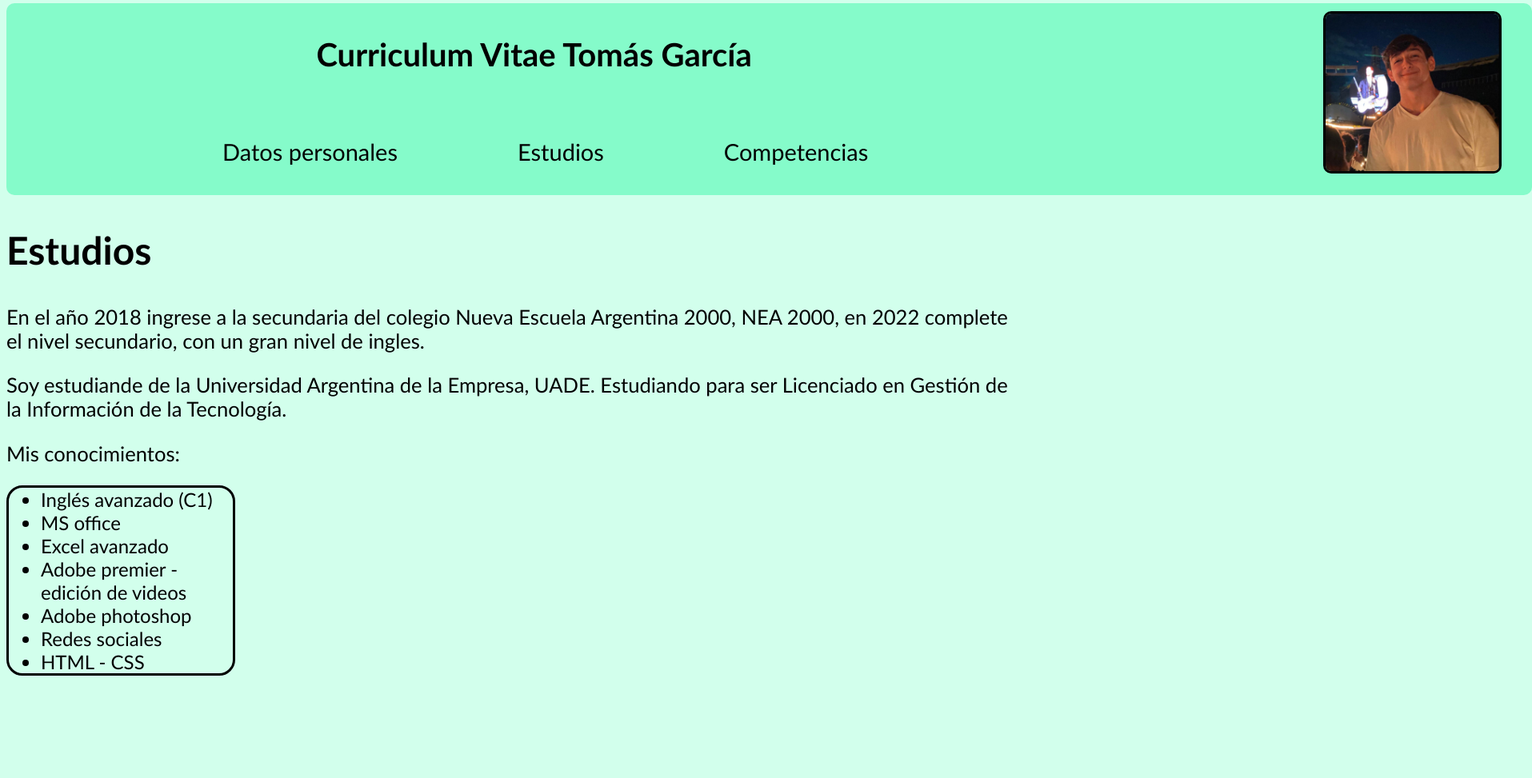
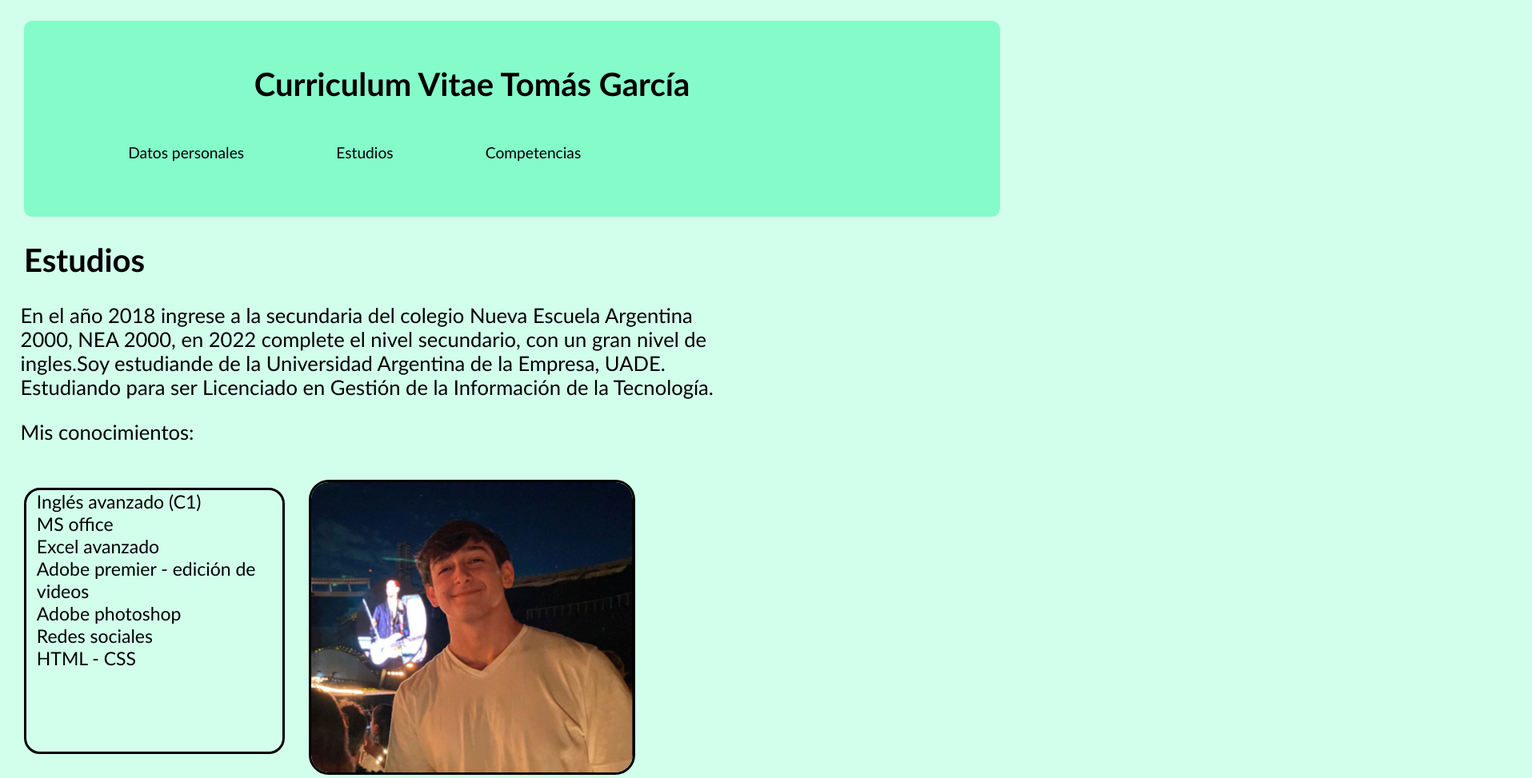
Before and after one commit to tomasGA4/Curriculum-Vitae, a plain HTML site: page Estudios.html in a window 1280 px wide. Shown: the part 4-977 px from the top of the page at 80% size, 1915 px wide, since content can reach past the window. Before the commit the page ends 873 px from the top, so only its background shows below. Drawn offline with Linux system fonts and the light colour scheme.

Commit message:
Versión 1.9

```diff
--- a/Estudios.html
+++ b/Estudios.html
@@ -10,33 +10,32 @@
 </head>
 
 <body>
-    <header>
     <section class="accesos">
-            <section class="titulo">
+        <header class="header">
+            <section class="contenedor">
                 <h1>Curriculum Vitae Tomás García</h1>
-            </section>
-            <section class="enlaces">
+                <div class="enlaces">
                     <ul class="hipervinculos">
                         <li><a href="index.html"> Datos personales </a></li>
                         <li><a href="Estudios.html"> Estudios </a></li>
                         <li><a href="Competencias.html"> Competencias </a></li>
                     </ul>
-            </section>
-        </section>
-        <section class="foto">
-            <img src="fotocv.jpeg" alt="Foto de perfil">
+                </div>
             </section>
         </header>
+    </section>
 
     <h2 class="h2">Estudios</h2>
     <section class="nea">
         <p>En el año 2018 ingrese a la secundaria del colegio Nueva Escuela Argentina 2000, NEA 2000,
-        en 2022 complete el nivel secundario, con un gran nivel de ingles.</p>
-        <p>Soy estudiande de la Universidad Argentina de la Empresa, UADE. Estudiando para ser
+            en 2022 complete el nivel secundario, con un gran nivel de ingles.Soy estudiande de la Universidad Argentina
+            de la Empresa, UADE. Estudiando para ser
             Licenciado en Gestión de la Información de la Tecnología.
         </p>
     </section>
+
     <p class="mis">Mis conocimientos:</p>
+    <section class="fotocont">
         <ul class="conocimientos">
             <li>Inglés avanzado (C1)</li>
             <li>MS office</li>
@@ -46,6 +45,10 @@
             <li>Redes sociales</li>
             <li>HTML - CSS</li>
         </ul>
+        <div class="foto">
+            <img src="fotocv.jpeg" alt="Foto de perfil">
+        </div>
+    </section>
 </body>
 
 </html>
--- a/competencias.css
+++ b/competencias.css
@@ -3,75 +3,72 @@ body{
 }
 
 header{
-    background-color: rgba(61, 248, 170, 0.507);
+    background-color: #3df8aa81;
+    border-radius: 10px;
+    margin: 30px;
+    max-width: 1650px;
     display: flex;
-    text-align: left;
-    border-radius: 10px;
-    width: 1907px;
-    height: 240px;
+    justify-content: center;
+    height: 245px;
 }
 
-.titulo {
-    margin-bottom: 10px;
-    padding-left: 38%;
-}
-
-.accesos {
-    margin-left: 50px;
-    margin-right: 50px;
-    width: 1380px;
-}
-
-.enlaces{
-    display: flex;
-    justify-content: space-between;
-    width: 200%;
+.contenedor {
+    max-width: 1300px;
 }
 
 .hipervinculos li a {
     text-decoration: none;
-    padding-left: 150px;
+    padding-left: 9vw;
     color: black;
-    font-size: 29px;
+    font-size: 1.5vw;
     font-family: 'Gill Sans', 'Gill Sans MT', Calibri, 'Trebuchet MS', sans-serif;
 }
 
 .hipervinculos{
-    padding-left: 70px;
     display: flex;
-    margin-top: 40px;
+    margin-top: 50px;
+    width: 1300px;
     list-style: none;
     font-family: 'Gill Sans', 'Gill Sans MT', Calibri, 'Trebuchet MS', sans-serif;
 }
 
-img {
-    width: 62%;
-    border-radius: 10px;
-    margin-left: 90px;
-    border-style: solid;
-    margin-top: 10px;
-
-}
-.foto{
-    padding-left: 30%;
-}
 h1 {
     text-align: center;
+    width: 1200px;
+    padding-top: 15px;
     font-size: 250%;
     font-family: 'Gill Sans', 'Gill Sans MT', Calibri, 'Trebuchet MS', sans-serif;
-
 }
 
-.h2{
-    font-size: 300%;
+.h2 {
+    font-size: 250%;
+    margin: 30px;
     font-family: 'Gill Sans', 'Gill Sans MT', Calibri, 'Trebuchet MS', sans-serif;
+    width: 94%;
 }
-.habilidades{
+.conocimientos{
+    font-size: 23px;
     font-family: 'Gill Sans', 'Gill Sans MT', Calibri, 'Trebuchet MS', sans-serif;
-    font-size: 150%;
-    font-weight: 400;
+    border-style: solid;
+    border-radius: 20px;
     padding-left: 1%;
-    border-radius: 20px;
+    margin: 30px;
+    max-width: 24%;
+    list-style: none;
+}
+
+.fotocont {
+    display: flex;
+    justify-content: flex-start;
+}
+
+img {
+    max-width: 45%;
+    margin-top: 20px;
+    border-radius: 25px;
     border-style: solid;
-    width: 29%;
 }
+
+.enlaces {
+    padding-left: 15px;
+}
--- a/estudios.css
+++ b/estudios.css
@@ -1,85 +1,88 @@
 body{
-    background-color: rgb(210, 255, 236);
+    background-color: #d2ffec;
+    margin: 0%;
+    padding: 0%;
 }
 
 header{
-    background-color: rgba(61, 248, 170, 0.507);
+    background-color: #3df8aa81;
+    border-radius: 10px;
+    margin: 30px;
+    max-width: 1650px;
     display: flex;
-    text-align: left;
-    border-radius: 10px;
-    width: 1907px;
-    height: 240px;
+    justify-content: center;
+    height: 245px;
 }
 
-.titulo {
-    margin-bottom: 10px;
-    padding-left: 38%;
-}
-
-.accesos {
-    margin-left: 50px;
-    margin-right: 50px;
-    width: 1380px;
-    font-family: 'Gill Sans', 'Gill Sans MT', Calibri, 'Trebuchet MS', sans-serif;
-}
-
-.enlaces{
-    display: flex;
-    justify-content: space-between;
-    width: 200%;
+.contenedor {
+    max-width: 1300px;
 }
 
 .hipervinculos li a {
     text-decoration: none;
-    padding-left: 150px;
+    padding-left: 9vw;
     color: black;
-    font-size: 29px;
+    font-size: 1.5vw;
+    font-family: 'Gill Sans', 'Gill Sans MT', Calibri, 'Trebuchet MS', sans-serif;
+}
+.hipervinculos{
+    display: flex;
+    margin-top: 50px;
+    width: 1300px;
+    list-style: none;
     font-family: 'Gill Sans', 'Gill Sans MT', Calibri, 'Trebuchet MS', sans-serif;
 }
 
-.hipervinculos{
-    padding-left: 70px;
-    display: flex;
-    margin-top: 40px;
+.conocimientos{
+    font-size: 23px;
+    font-family: 'Gill Sans', 'Gill Sans MT', Calibri, 'Trebuchet MS', sans-serif;
+    border-style: solid;
+    border-radius: 20px;
+    padding-left: 1%;
+    margin: 30px;
+    max-width: 24%;
     list-style: none;
-    font-family: 'Gill Sans', 'Gill Sans MT', Calibri, 'Trebuchet MS', sans-serif;
 }
+
 img {
-    width: 62%;
-    border-radius: 10px;
-    margin-left: 90px;
+    max-width: 45%;
+    margin-top: 20px;
+    border-radius: 25px;
     border-style: solid;
-    margin-top: 10px;
-
-}
-.foto{
-    padding-left: 30%;
 }
 
 h1 {
     text-align: center;
+    width: 1200px;
+    padding-top: 15px;
     font-size: 250%;
     font-family: 'Gill Sans', 'Gill Sans MT', Calibri, 'Trebuchet MS', sans-serif;
 }
-.h2{
-    font-size: 300%;
+.h2 {
+    font-size: 250%;
+    margin: 30px;
     font-family: 'Gill Sans', 'Gill Sans MT', Calibri, 'Trebuchet MS', sans-serif;
+    width: 94%;
 }
 
 .nea{
     font-size: 160%;
+    width: 70%;
+    padding-left: 2%;
     font-family: 'Gill Sans', 'Gill Sans MT', Calibri, 'Trebuchet MS', sans-serif;
 }
 
 .mis{
     font-family: 'Gill Sans', 'Gill Sans MT', Calibri, 'Trebuchet MS', sans-serif;
     font-size: 160%;
+    padding-left: 2%;
 }
 
-.conocimientos{
-    font-family: 'Gill Sans', 'Gill Sans MT', Calibri, 'Trebuchet MS', sans-serif;
-    font-size: 150%;
-    border-style: solid;
-    width: 19%;
-    border-radius: 20px;
+.fotocont {
+    display: flex;
+    justify-content: flex-start;
 }
+
+.enlaces {
+    padding-left: 15px;
+}
--- a/index.css
+++ b/index.css
@@ -44,19 +44,6 @@ header{
     max-width: 24%;
 }
 
-.bienvenida {
-    font-size: 200%;
-    margin: 30px;
-    font-family: 'Gill Sans', 'Gill Sans MT', Calibri, 'Trebuchet MS', sans-serif;
-}
-
-.intro{
-    font-size: 150%;
-    margin: 30px;
-    font-family: 'Gill Sans', 'Gill Sans MT', Calibri, 'Trebuchet MS', sans-serif;
-    width: 94%;
-}
-
 h1 {
     text-align: center;
     width: 1200px;
@@ -65,9 +52,6 @@ h1 {
     font-family: 'Gill Sans', 'Gill Sans MT', Calibri, 'Trebuchet MS', sans-serif;
 }
 
-.contindex{
-    max-width: 1200px;
-}
 img {
     max-width: 45%;
     margin-top: 20px;
@@ -82,3 +66,24 @@ img {
 .enlaces {
     padding-left: 15px;
 }
+
+
+
+
+
+.contindex{
+    max-width: 1200px;
+}
+
+.h2 {
+    font-size: 200%;
+    margin: 30px;
+    font-family: 'Gill Sans', 'Gill Sans MT', Calibri, 'Trebuchet MS', sans-serif;
+}
+
+.intro{
+    font-size: 150%;
+    margin: 30px;
+    font-family: 'Gill Sans', 'Gill Sans MT', Calibri, 'Trebuchet MS', sans-serif;
+    width: 94%;
+}
```
Also changed, not shown: Competencias.html (+18 -14 lines), index.html (+2 -1 lines). Lines whose indentation alone changed are shown as unchanged.
